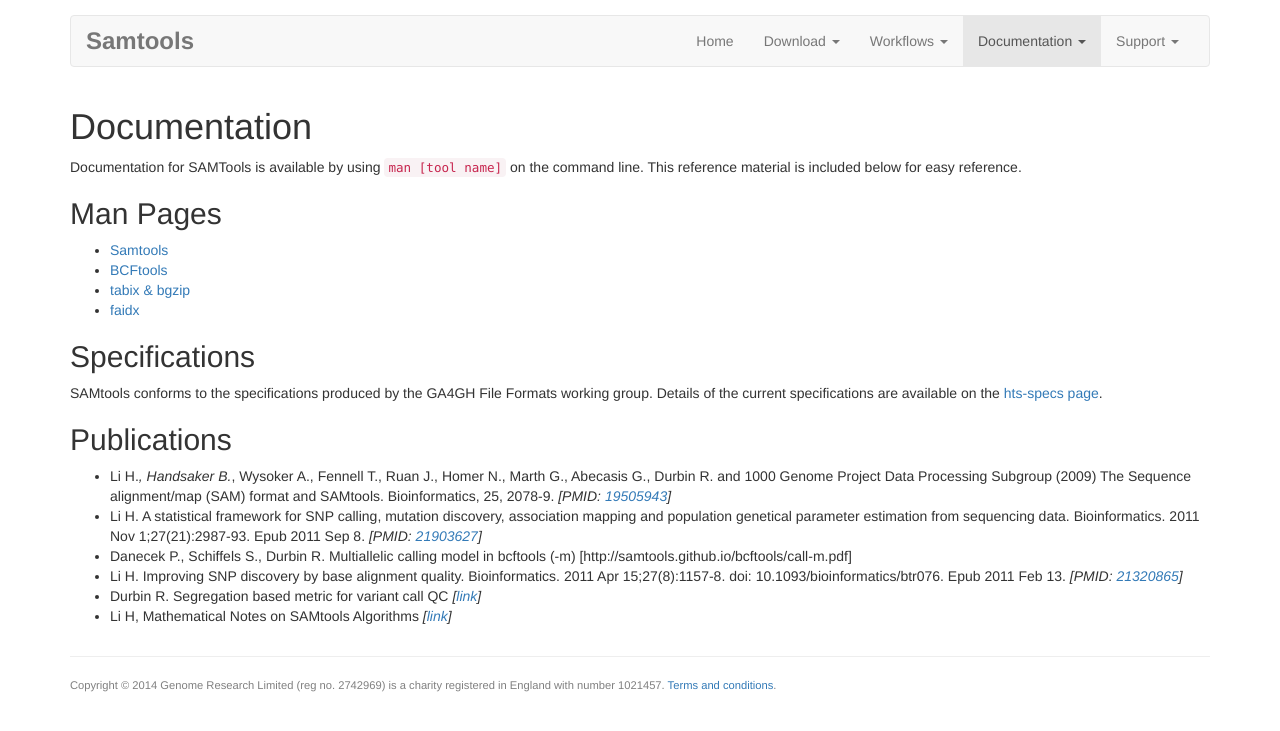
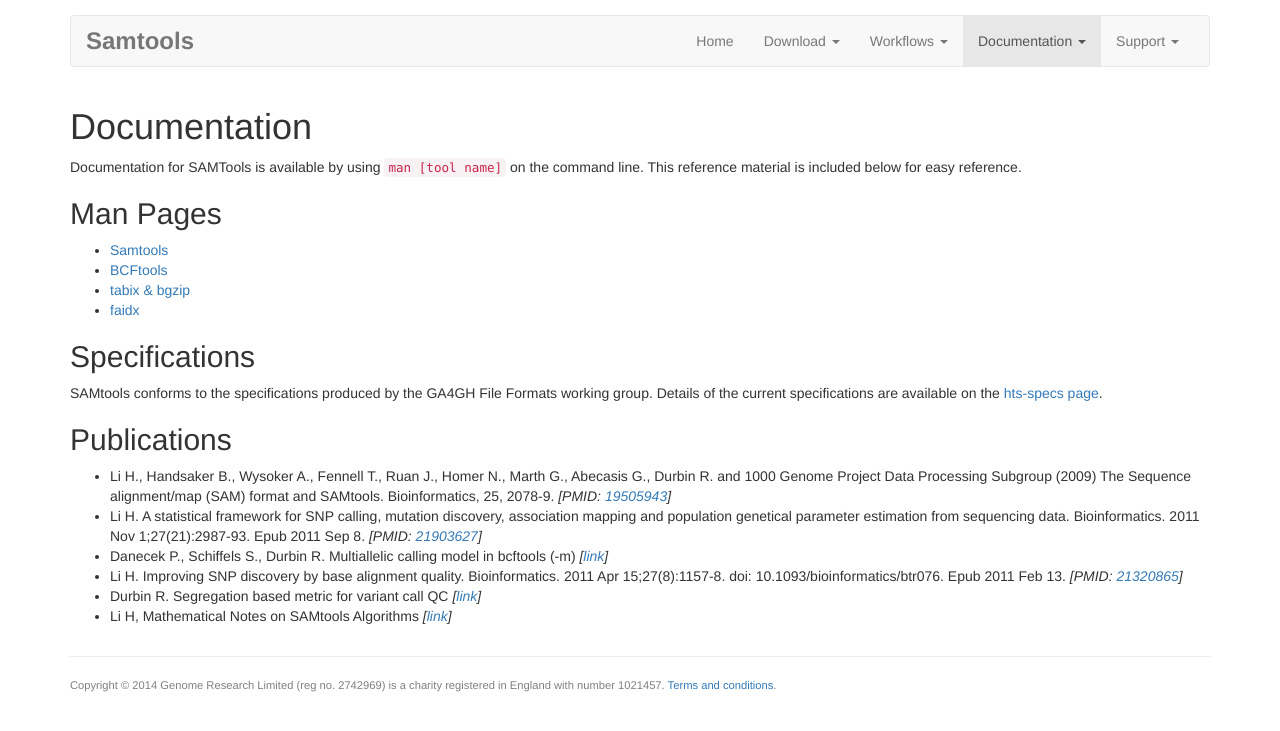
Before and after one commit to samtools/www.htslib.org, a Jekyll site: the page built from doc.md, in a window 1280 px wide. Shown: the top 731 px of the page. Built offline with Jekyll 4.4.1, drawn with Linux system fonts in a browser that asks for light colours; nearby versions of some CDN libraries.

Commit message:
Fix publication links

```diff
--- a/doc.md
+++ b/doc.md
@@ -20,9 +20,9 @@ SAMtools conforms to the specifications produced by the GA4GH File Formats worki
 
 ## Publications
 
-* Li H.*, Handsaker B.*, Wysoker A., Fennell T., Ruan J., Homer N., Marth G., Abecasis G., Durbin R. and 1000 Genome Project Data Processing Subgroup (2009) The Sequence alignment/map (SAM) format and SAMtools. Bioinformatics, 25, 2078-9. _[PMID: [19505943](href="http://www.ncbi.nlm.nih.gov/pubmed/19505943)]_
+* Li H., Handsaker B., Wysoker A., Fennell T., Ruan J., Homer N., Marth G., Abecasis G., Durbin R. and 1000 Genome Project Data Processing Subgroup (2009) The Sequence alignment/map (SAM) format and SAMtools. Bioinformatics, 25, 2078-9. _[PMID: [19505943](http://www.ncbi.nlm.nih.gov/pubmed/19505943)]_
 * Li H. A statistical framework for SNP calling, mutation discovery, association mapping and population genetical parameter estimation from sequencing data. Bioinformatics. 2011 Nov 1;27(21):2987-93. Epub 2011 Sep 8. _[PMID: [21903627](http://www.ncbi.nlm.nih.gov/pubmed/21903627)]_
-* Danecek P., Schiffels S., Durbin R. Multiallelic calling model in bcftools (-m) [http://samtools.github.io/bcftools/call-m.pdf]
+* Danecek P., Schiffels S., Durbin R. Multiallelic calling model in bcftools (-m) _[[link](http://samtools.github.io/bcftools/call-m.pdf)]_
 * Li H. Improving SNP discovery by base alignment quality. Bioinformatics. 2011 Apr 15;27(8):1157-8. doi: 10.1093/bioinformatics/btr076. Epub 2011 Feb 13. _[PMID: [21320865](http://www.ncbi.nlm.nih.gov/pubmed/21320865)]_
 * Durbin R. Segregation based metric for variant call QC _[[link](http://samtools.github.io/bcftools/rd-SegBias.pdf)]_
 * Li H, Mathematical Notes on SAMtools Algorithms _[[link](http://www.broadinstitute.org/gatk/media/docs/Samtools.pdf)]_
```
